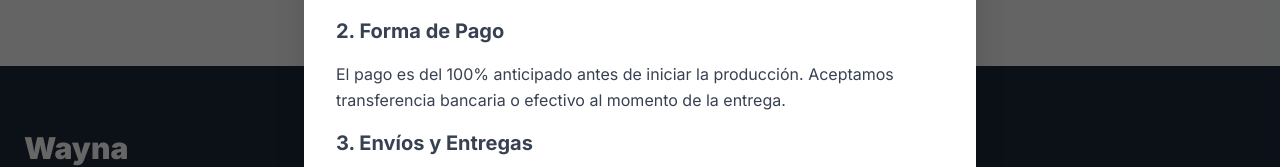
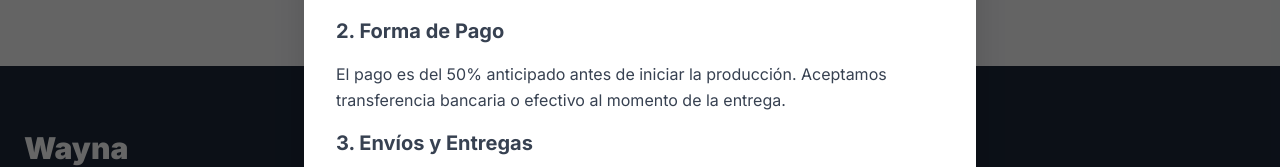
Before and after one commit to FelipeZapata137/Wayna-Web, a React (Vite) app: page /tienda in a window 1280 px wide. Both pictures are taken after a click on the button "Términos y Condiciones". Shown: the part 7138-7305 px from the top of the page. Built offline with nearby package versions, Linux system fonts and the light colour scheme.

Commit message:
Actualización de información en los Términos y Condiciones.

```diff
--- a/src/components/Footer.jsx
+++ b/src/components/Footer.jsx
@@ -157,7 +157,7 @@ export default function Footer() {
           <p>Los precios mostrados son referenciales y por paquete (excepto cajas para pizza, que se venden por unidad). Pueden cambiar sin previo aviso. El precio definitivo es el que confirmamos por WhatsApp antes de procesar el pedido.</p>
 
           <h4 className="text-xl font-bold mt-6">2. Forma de Pago</h4>
-          <p>El pago es del 100% anticipado antes de iniciar la producción. Aceptamos transferencia bancaria o efectivo al momento de la entrega.</p>
+          <p>El pago es del 50% anticipado antes de iniciar la producción. Aceptamos transferencia bancaria o efectivo al momento de la entrega.</p>
 
           <h4 className="text-xl font-bold mt-6">3. Envíos y Entregas</h4>
           <p>
@@ -170,8 +170,11 @@ export default function Footer() {
           <p>No aceptamos cambios ni devoluciones en productos personalizados (stickers, impresiones, etc.). Si el producto llega dañado, avísanos en las primeras 48 horas con foto del paquete y lo resolvemos.</p>
 
           <h4 className="text-xl font-bold mt-6">5. Tiempos de Entrega</h4>
-          <p>Generalmente entre 2 y 5 días hábiles después de aprobado el diseño y recibido el pago. Pedidos grandes o personalizados pueden tardar más (te avisamos siempre).</p>
-
+          <p>Manejamos nuestros tiempos de entrega de la siguiente manera:</p>
+          <ul className="list-disc pl-6">
+            <li>Para productos en stock el tiempo de entrega es de un máximo de hasta 24 horas.</li>
+            <li>Generalmente entre 2 y 5 días hábiles después de aprobado el diseño y recibido el pago. Pedidos grandes o personalizados pueden tardar más (te avisamos siempre).</li>
+          </ul>
           <h4 className="text-xl font-bold mt-6">6. Responsabilidad</h4>
           <p>Nos esforzamos por entregar todo en perfectas condiciones, pero no respondemos por daños o pérdidas una vez entregado el producto al cliente o transportista.</p>
 
```
